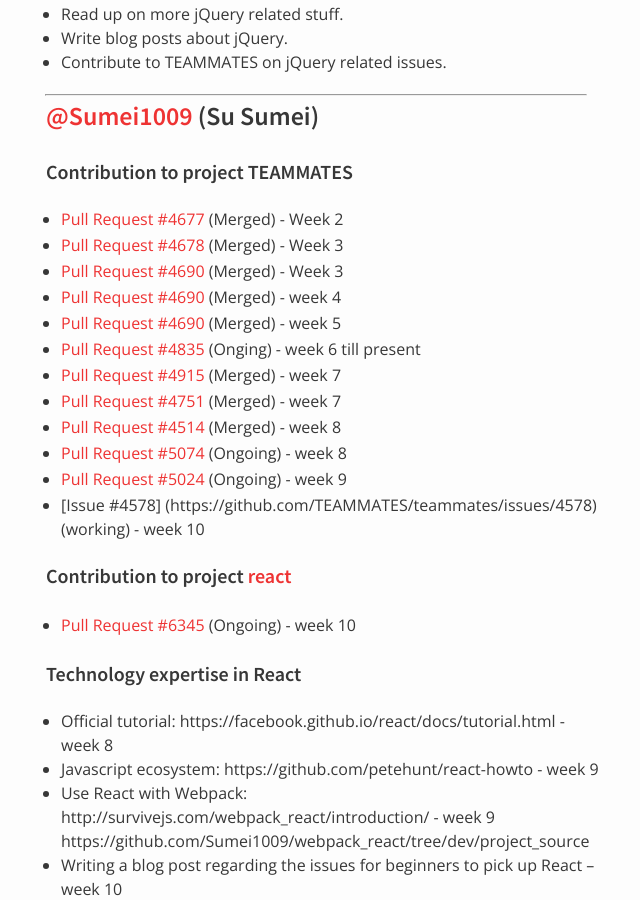
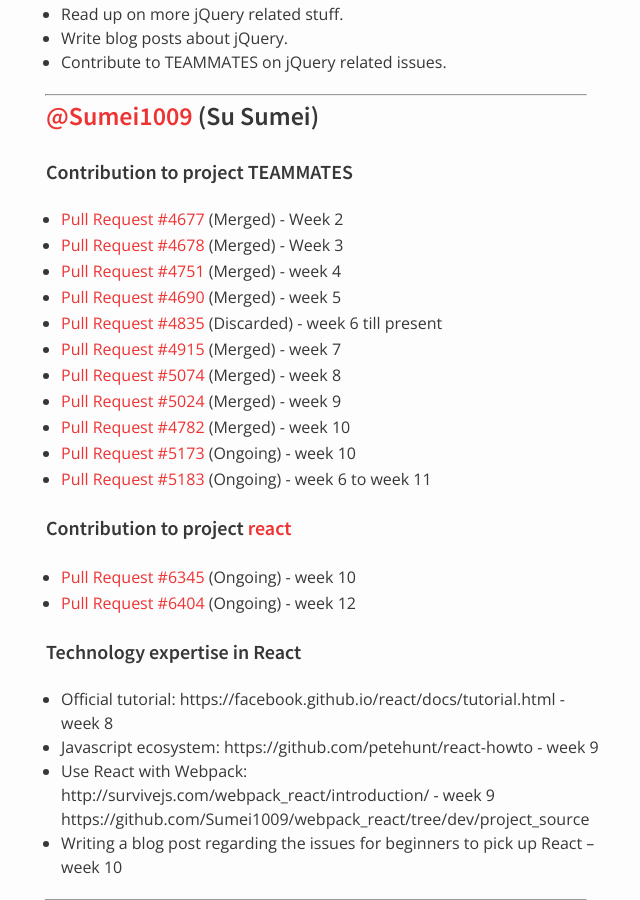
Before and after one commit to nus-oss/cs3281-AY1516S2-website, a Jekyll site: the page built from teams/teammates.md, in a window 1280 px wide and 900 px high, scrolled down 3621 px. Shown: the whole window, without its empty margins (324-964 px from the left). Built offline with Jekyll 4.4.1, drawn with Linux system fonts in a browser that asks for light colours.

Commit message:
Update progress

```diff
--- a/teams/teammates.md
+++ b/teams/teammates.md
@@ -130,21 +130,20 @@
 #### Contribution to project TEAMMATES
  * [Pull Request #4677](https://github.com/TEAMMATES/repo/pull/4677) (Merged) - Week 2
  * [Pull Request #4678](https://github.com/TEAMMATES/repo/pull/4678) (Merged) - Week 3
- * [Pull Request #4690](https://github.com/TEAMMATES/repo/pull/4690) (Merged) - Week 3
- * [Pull Request #4690](https://github.com/TEAMMATES/teammates/pull/4751) (Merged) - week 4
+ * [Pull Request #4751](https://github.com/TEAMMATES/teammates/pull/4751) (Merged) - week 4
  * [Pull Request #4690](https://github.com/TEAMMATES/teammates/pull/4690) (Merged) - week 5
- * [Pull Request #4835](https://github.com/TEAMMATES/teammates/pull/4835) (Onging) - week 6 till present
+ * [Pull Request #4835](https://github.com/TEAMMATES/teammates/pull/4835) (Discarded) - week 6 till present
  * [Pull Request #4915](https://github.com/TEAMMATES/teammates/pull/4915) (Merged) - week 7
- * [Pull Request #4751](https://github.com/TEAMMATES/teammates/pull/4751) (Merged) - week 7
- * [Pull Request #4514](https://github.com/TEAMMATES/teammates/pull/4751) (Merged) - week 8
- * [Pull Request #5074](https://github.com/TEAMMATES/teammates/pull/5074) (Ongoing) - week 8
- * [Pull Request #5024](https://github.com/TEAMMATES/teammates/pull/4751) (Ongoing) - week 9
- * [Issue #4578] (https://github.com/TEAMMATES/teammates/issues/4578) (working) - week 10
-
+ * [Pull Request #5074](https://github.com/TEAMMATES/teammates/pull/5074) (Merged) - week 8
+ * [Pull Request #5024](https://github.com/TEAMMATES/teammates/pull/4751) (Merged) - week 9
+ * [Pull Request #4782](https://github.com/TEAMMATES/teammates/pull/4782) (Merged) - week 10
+ * [Pull Request #5173](https://github.com/TEAMMATES/teammates/pull/5173) (Ongoing) - week 10
+ * [Pull Request #5183](https://github.com/TEAMMATES/teammates/pull/5183) (Ongoing) - week 6 to week 11
 
 
 #### Contribution to project [react](https://github.com/facebook/react.git)
  * [Pull Request #6345](https://github.com/facebook/react/pull/6345) (Ongoing) - week 10
+ * [Pull Request #6404](https://github.com/facebook/react/pull/6404) (Ongoing) - week 12
 
 #### Technology expertise in React
 * Official tutorial: https://facebook.github.io/react/docs/tutorial.html - week 8
```
